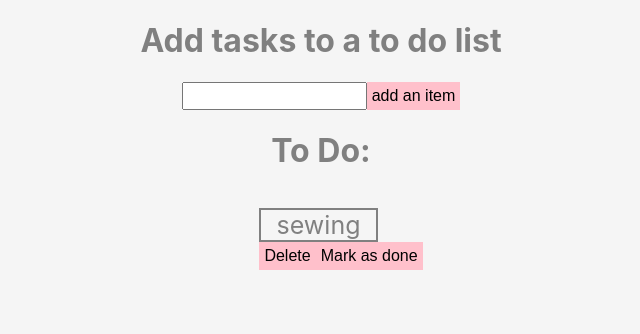
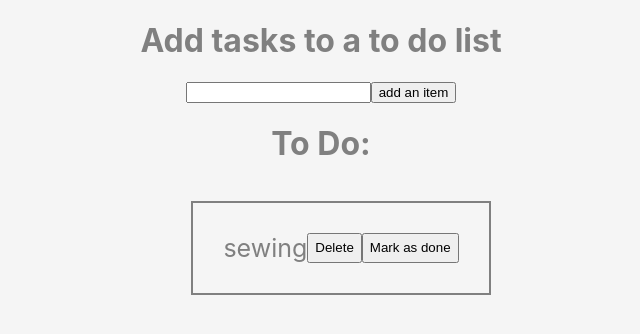
Before and after one commit to anastasia-pan/shoppingList, a React (Create React App) app: page / in a window 1280 px wide. Shown: the top 334 px of the page, without its empty margins (319-959 px from the left). Built offline with nearby package versions, Linux system fonts and the light colour scheme.

Commit message:
css altered

```diff
--- a/src/ShoppingList.js
+++ b/src/ShoppingList.js
@@ -71,9 +71,8 @@
   };
 
   return (
-    <div>
+    <div className="listLine">
       <li
-        className="listLine"
         key="value"
         style={
           task.completed
--- a/src/index.css
+++ b/src/index.css
@@ -20,19 +20,21 @@
   align-items: center;
 }
 
-.header {
+input {
+  min-width: 100px;
 }
 
 .listLine {
-  max-width: 70%;
+  max-width: 80%;
   display: flex;
-  justify-content: space-around;
+  justify-content: space-between;
   list-style-type: none;
   font-size: 25px;
   border-style: solid;
   border-width: 2px;
   border-color: grey;
   box-shadow: inset;
+  padding: 30px;
 }
 
 .form {
@@ -41,7 +43,7 @@
   white-space: normal;
 }
 
-button {
+/* button {
   background-color: pink;
   border: 1px;
   color: black;
@@ -50,4 +52,4 @@
   text-decoration: none;
   display: inline-block;
   font-size: 16px;
-}
+} */
```
